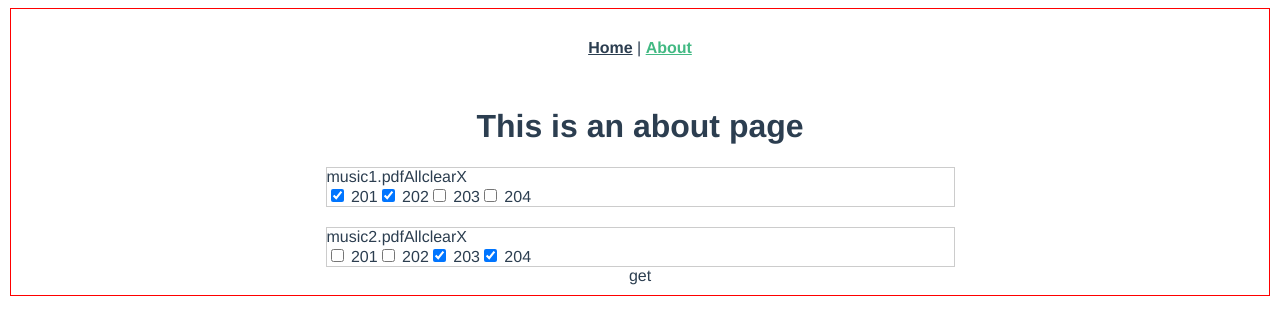
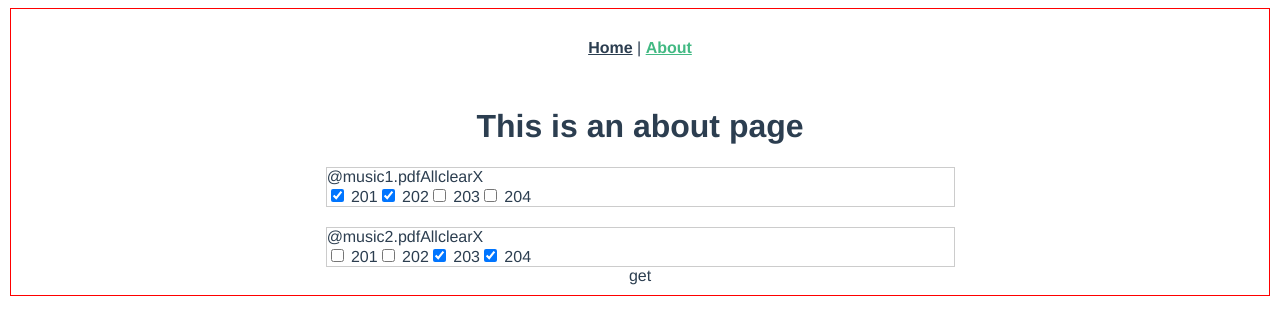
Before and after one commit to bibin-john/vue, a Vue app: page /#/about in a window 1280 px wide. Shown: the top 334 px of the page. Built offline with nearby package versions, Linux system fonts and the light colour scheme.

Commit message:
multi select

```diff
--- a/src/components/MultiSelect.vue
+++ b/src/components/MultiOptionSelector.vue
@@ -1,7 +1,7 @@
 <template>
   <div style="border:1px solid #ccc;margin-top:20px">
     <div style="display:flex">
-      <div>{{ details.titleName }}</div>
+      <div><i>@</i>{{ details.titleName }}</div>
       <div @click.prevent="checkAll">All</div>
       <div @click.prevent="clearAll">clear</div>
       <div @click.prevent="remove">X</div>
@@ -21,7 +21,7 @@
 
 <script>
 export default {
-  name: "MultiSelect",
+  name: "MultiOptionSelector",
   props: {
     details: {
       type: Object
--- a/src/views/About.vue
+++ b/src/views/About.vue
@@ -3,23 +3,23 @@
     <h1>This is an about page</h1>
     <div style="margin:10px auto 10px auto;width:50%">
       <div v-for="file in episodicData" :key="file.id">
-        <multi-select
+        <multi-option-selector
           :details="file.details"
           :selectOptions="file.selectOptions"
           :removeItem="removeCallback"
           ref="multiselect"
         >
-        </multi-select>
+        </multi-option-selector>
       </div>
       <a @click.prevent="getUserSelected()">get</a>
     </div>
   </div>
 </template>
 <script>
-import MultiSelect from "@/components/MultiSelect";
+import MultiOptionSelector from "@/components/MultiOptionSelector";
 export default {
   name: "about",
-  components: { MultiSelect },
+  components: { MultiOptionSelector },
   data: function() {
     return {
       episodicData: [
```
